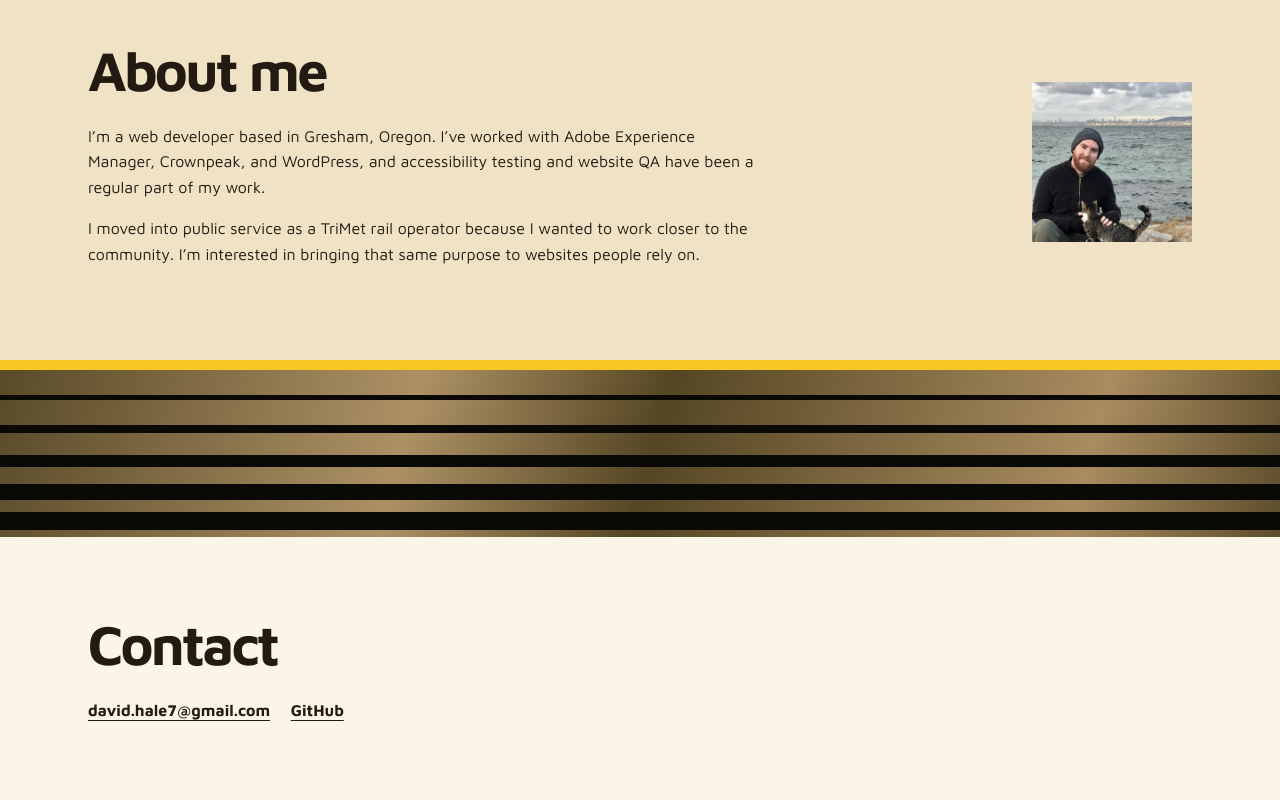
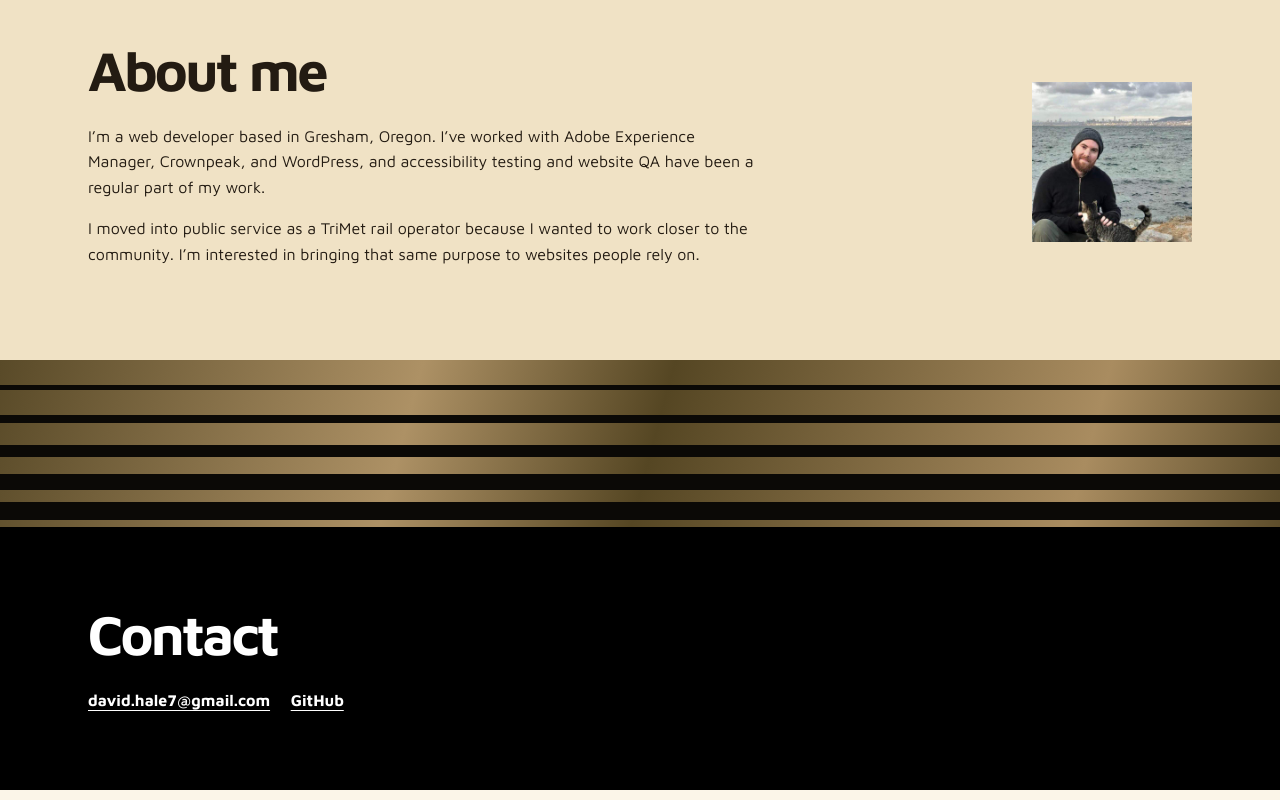
Before and after one commit to mossymatrix/portfolio-2026, a plain HTML site: page index.html in a window 1280 px wide. Shown: the part 1777-2577 px from the top of the page. Drawn offline with Linux system fonts and the light colour scheme.

Commit message:
Use a black homepage footer and remove yellow divider

```diff
--- a/css/portfolio.css
+++ b/css/portfolio.css
@@ -55,7 +55,6 @@ h2 { font-size: clamp(2rem, 5vw, 3.5rem); letter-spacing: -.05em; margin-bottom:
   display: block;
   height: clamp(5rem, 13vw, 15rem);
   margin-top: clamp(2.5rem, 6vw, 5rem);
-  border-top: .65rem solid var(--yellow);
   background:
     linear-gradient(to bottom,
       transparent 0 15%, #0b0906 15% 18%,
@@ -69,6 +68,12 @@ h2 { font-size: clamp(2rem, 5vw, 3.5rem); letter-spacing: -.05em; margin-bottom:
 .about-layout { display: flex; align-items: center; justify-content: space-between; gap: 2rem; }
 .about-layout p { max-width: 42rem; }
 .about-layout img { width: 10rem; height: 10rem; object-fit: cover; }
+.contact#contact {
+  width: 100%;
+  padding-inline: max(1.25rem, calc((100% - 69rem) / 2));
+  background: #000;
+  color: #fff;
+}
 .contact a + a { margin-inline-start: 1rem; }
 .project-copy { max-width: 46rem; }
 .project-copy h1 { font-size: clamp(2.6rem, 7vw, 5rem); }
```
